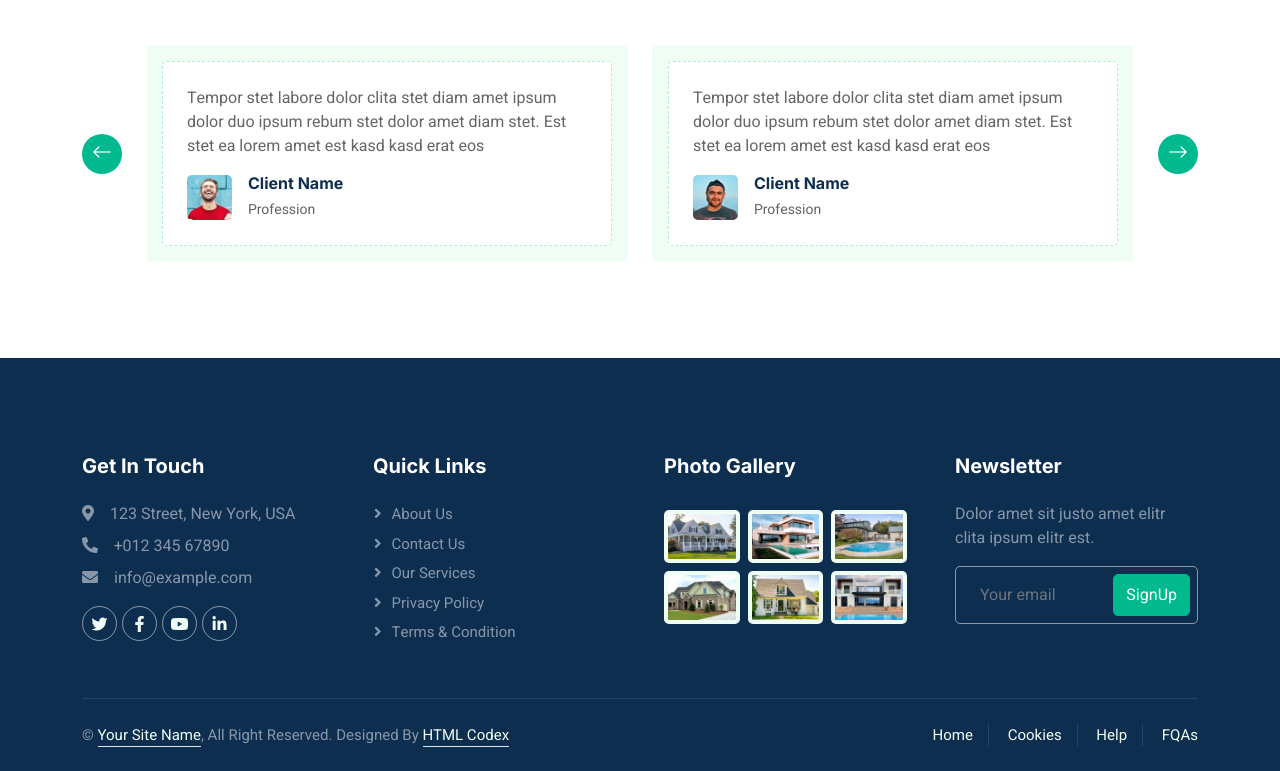
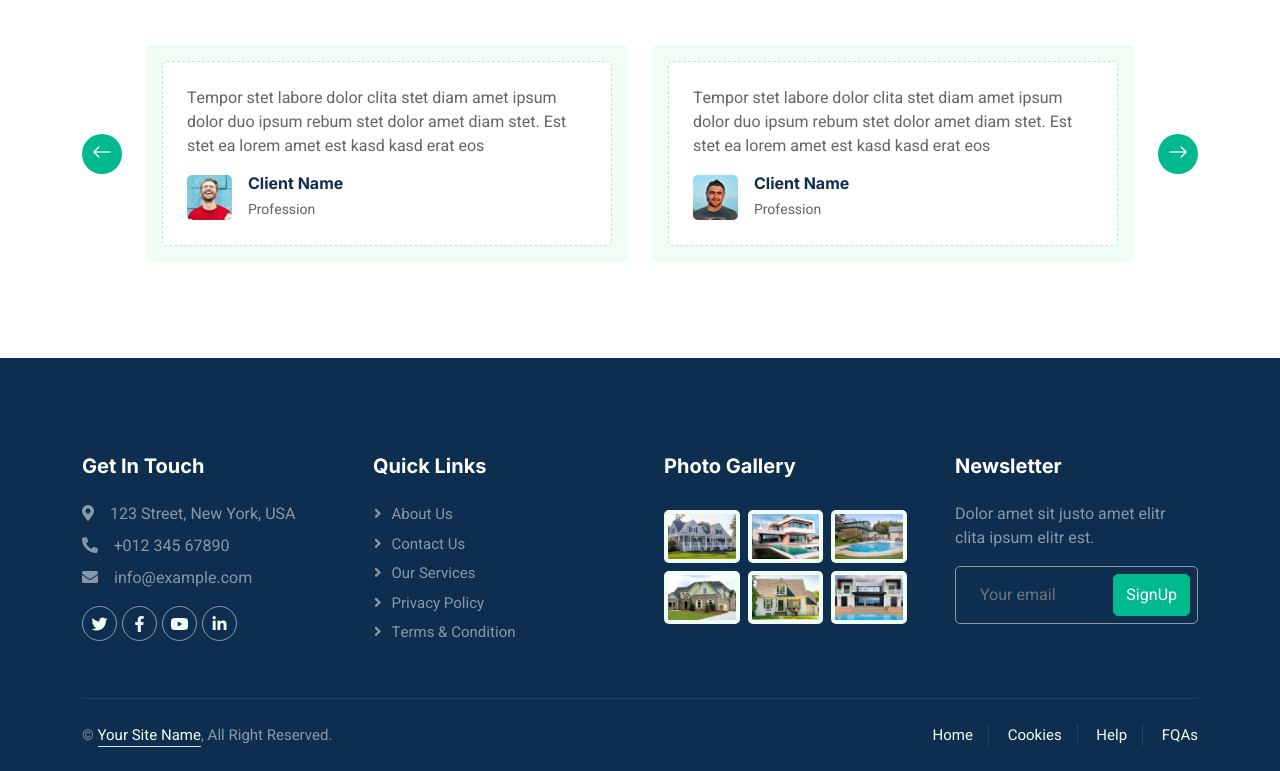
Before and after one commit to Yash24-03/Makan, a plain HTML site: page index.html in a window 1280 px wide. Shown: the part 4724-5495 px from the top of the page. Drawn offline with nearby package versions, Linux system fonts and the light colour scheme.

Commit message:
first commit

```diff
--- a/index.html
+++ b/index.html
@@ -877,8 +877,8 @@
                         <div class="col-md-6 text-center text-md-start mb-3 mb-md-0">
                             &copy; <a class="border-bottom" href="#">Your Site Name</a>, All Right Reserved.
 
-							<!--/*** This template is free as long as you keep the footer author’s credit link/attribution link/backlink. If you'd like to use the template without the footer author’s credit link/attribution link/backlink, you can purchase the Credit Removal License from "https://htmlcodex.com/credit-removal". Thank you for your support. ***/-->
-							Designed By <a class="border-bottom" href="https://htmlcodex.com">HTML Codex</a>
+							<!-- /*** This template is free as long as you keep the footer author’s credit link/attribution link/backlink. If you'd like to use the template without the footer author’s credit link/attribution link/backlink, you can purchase the Credit Removal License from "https://htmlcodex.com/credit-removal". Thank you for your support. ***/
+							Designed By <a class="border-bottom" href="https://htmlcodex.com">HTML Codex</a> -->
                         </div>
                         <div class="col-md-6 text-center text-md-end">
                             <div class="footer-menu">
```
